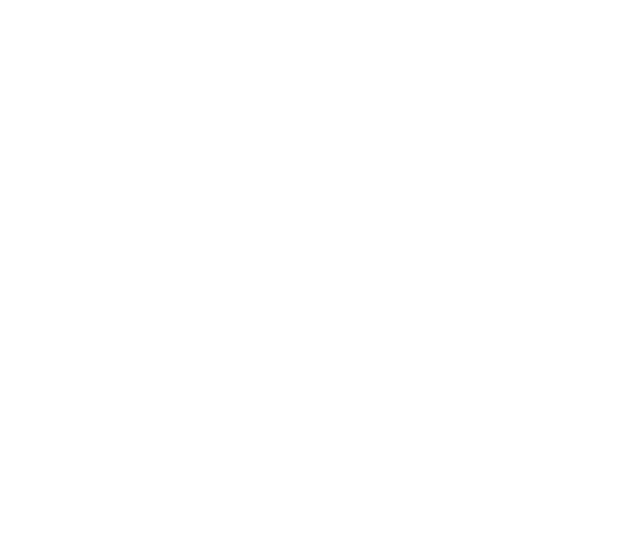
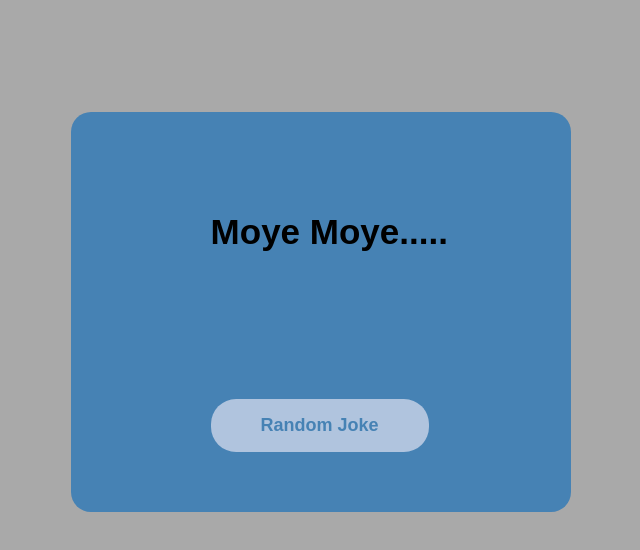
Before and after one commit to MFaizanali2/Random-Joke_Generator, a plain HTML site: page index.html in a window 1280 px wide. Shown: the whole page, without its empty margins (339-979 px from the left). Drawn offline with Linux system fonts and the light colour scheme.

Commit message:
still work
continue

```diff
--- a/app.js
+++ b/app.js
@@ -0,0 +1,9 @@
+function randomjoke(){
+    let random = array["Mujha Kyun Nikala","Billo Rani", "Uffff....","123 four pilla","Ma Nahi Batao ga"]
+
+    let joke = document.getElementById("jokes");
+    let btns = document.getElementById("btn");
+
+    random = joke.innerText;
+    console.log(random)
+}
--- a/index.html
+++ b/index.html
@@ -4,13 +4,16 @@
 <head>
     <meta charset="UTF-8">
     <meta name="viewport" content="width=device-width, initial-scale=1.0">
-    <title>Document</title>
+    <title>Random Joke Generator</title>
     <link rel="stylesheet" href="style.css">
     <script src="app.js"></script>
 </head>
 
 <body>
-
+    <div id="container">
+        <p id="jokes">Moye Moye.....</p>
+        <button onclick="randomjoke()" id="btn">Random Joke</button>
+    </div>
 </body>
 
 </html>
--- a/style.css
+++ b/style.css
@@ -0,0 +1,44 @@
+*{
+    margin: 0;
+    padding: 0;
+    box-sizing: border-box;
+}
+html,body{
+    width: 100%;
+    height: 100%;
+    font-family: sans-serif;
+    background-color: #a9a9a9;
+}
+#container{
+    width: 500px;
+    height: 400px;
+    background: #4682b4;
+    /* display: flex;
+    align-items: center;
+    justify-content: center; */
+    position: absolute;
+    top: 14%;
+    left: 32%;
+    border-radius: 20px;
+}
+p{
+    text-align: center;
+    position: absolute;
+    top: 25%;
+    left: 28%;
+    font-weight: bolder;
+    font-size: 35px;
+}
+#btn{
+    padding: 16px 50px;
+    position: absolute;
+    bottom: 15%;
+    left: 28%;
+    border: none;
+    background-color: #b0c4de;
+    border-radius: 25px;
+    color: #4682b4;
+    font-size: 18px;
+    font-weight: bolder;
+    cursor: pointer;
+}
```
